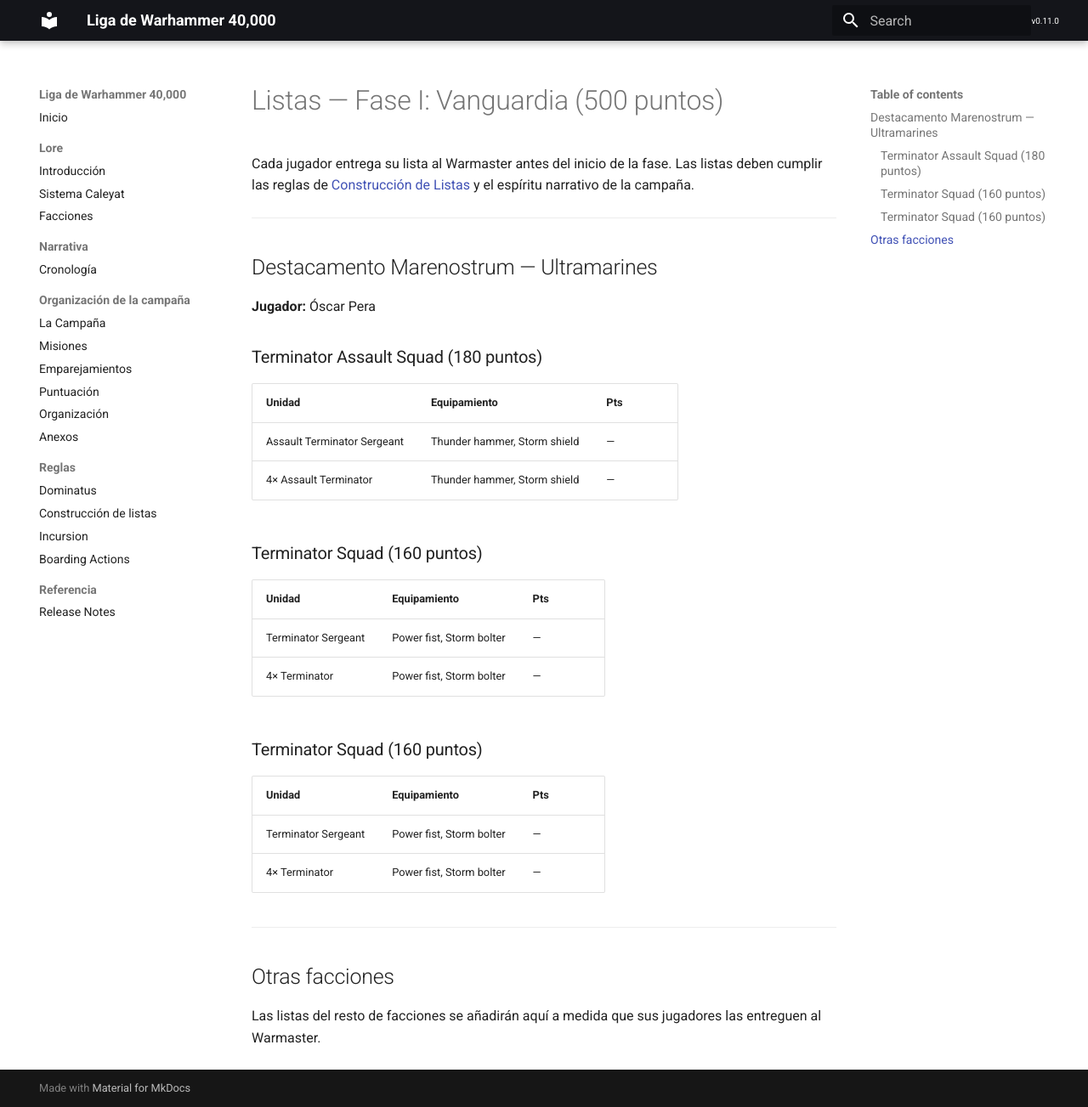
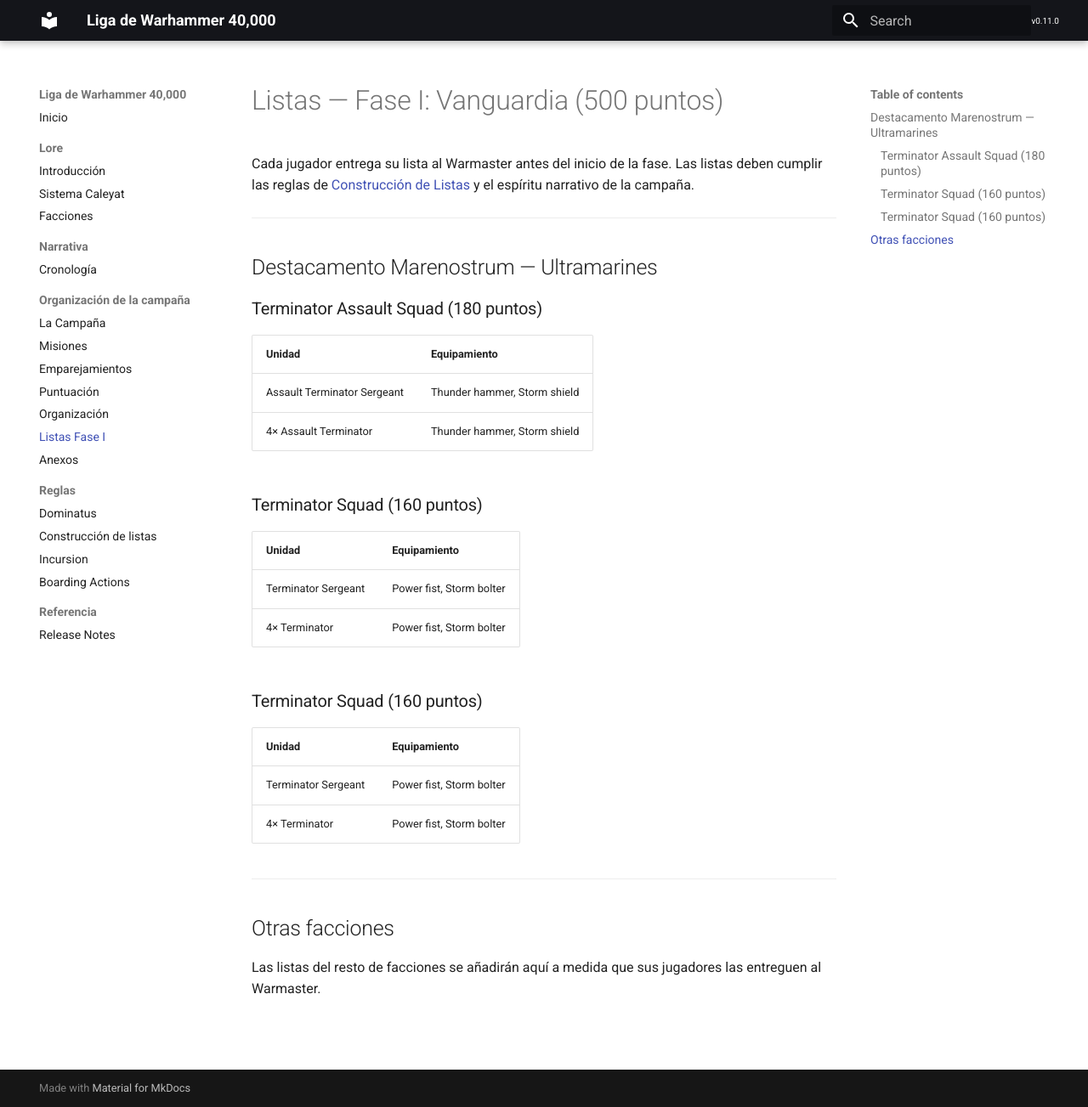
Before and after one commit to gonzalo-radio/liga-armagedon, an MkDocs documentation site: the page built from docs/campana/listas/fase1.md, in a window 1280 px wide and 1303 px high. Shown: the whole window at 85% size. Built offline with MkDocs 1.6.1 and Material for MkDocs 9.7.7, drawn with Linux system fonts in a browser that asks for light colours.

Commit message:
fix: pulir listas Fase I y actualizar nav + release notes
- Eliminar nombre de jugador y columna Pts de las tablas de listas
- Añadir Listas Fase I al nav de mkdocs.yml y warmaster-serve/mkdocs.yml
- Actualizar versión warmaster a v0.11.1
- Añadir entrada v0.11.1 en release notes

```diff
--- a/docs/campana/listas/fase1.md
+++ b/docs/campana/listas/fase1.md
@@ -6,28 +6,26 @@ Cada jugador entrega su lista al Warmaster antes del inicio de la fase. Las list
 
 ## Destacamento Marenostrum — Ultramarines
 
-**Jugador:** Óscar Pera
-
 ### Terminator Assault Squad (180 puntos)
 
-| Unidad | Equipamiento | Pts |
-|---|---|---|
-| Assault Terminator Sergeant | Thunder hammer, Storm shield | — |
-| 4× Assault Terminator | Thunder hammer, Storm shield | — |
+| Unidad | Equipamiento |
+|---|---|
+| Assault Terminator Sergeant | Thunder hammer, Storm shield |
+| 4× Assault Terminator | Thunder hammer, Storm shield |
 
 ### Terminator Squad (160 puntos)
 
-| Unidad | Equipamiento | Pts |
-|---|---|---|
-| Terminator Sergeant | Power fist, Storm bolter | — |
-| 4× Terminator | Power fist, Storm bolter | — |
+| Unidad | Equipamiento |
+|---|---|
+| Terminator Sergeant | Power fist, Storm bolter |
+| 4× Terminator | Power fist, Storm bolter |
 
 ### Terminator Squad (160 puntos)
 
-| Unidad | Equipamiento | Pts |
-|---|---|---|
-| Terminator Sergeant | Power fist, Storm bolter | — |
-| 4× Terminator | Power fist, Storm bolter | — |
+| Unidad | Equipamiento |
+|---|---|
+| Terminator Sergeant | Power fist, Storm bolter |
+| 4× Terminator | Power fist, Storm bolter |
 
 ---
 
--- a/mkdocs.yml
+++ b/mkdocs.yml
@@ -48,6 +48,7 @@ nav:
       - Emparejamientos: campana/emparejamientos.md
       - Puntuación: campana/puntuacion.md
       - Organización: campana/organizacion.md
+      - Listas Fase I: campana/listas/fase1.md
       - Anexos: campana/anexos.md
   - Reglas:
       - Dominatus: reglas/dominatus.md
```
Also changed, not shown: docs/release-notes.md (+9 -0 lines), 1 other file.
